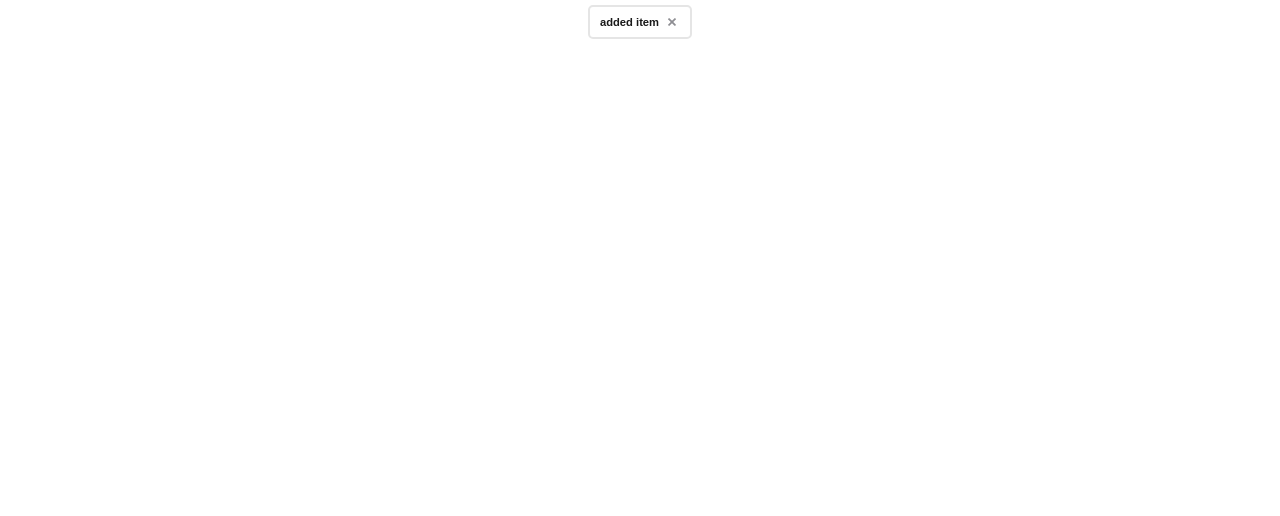
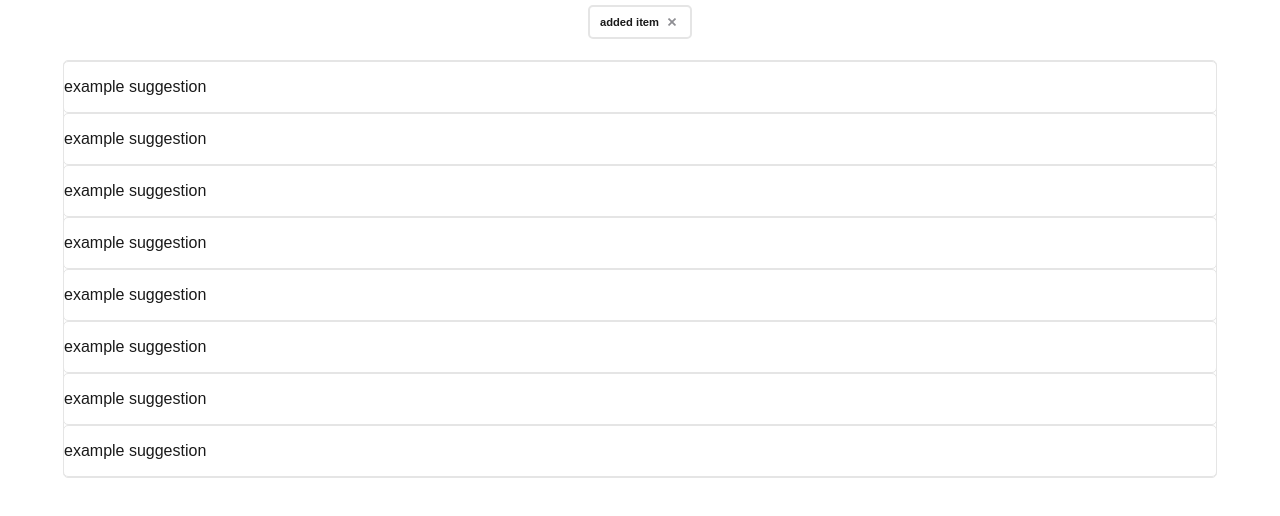
Before and after one commit to lkostrowski/component-for-autocomplete, a React (Create React App) app: page / in a window 1280 px wide. Shown: the top 516 px of the page. Built offline with nearby package versions, Linux system fonts and the light colour scheme.

Commit message:
Created suggestions list and suggestions list item

```diff
--- a/src/app/app.tsx
+++ b/src/app/app.tsx
@@ -1,5 +1,6 @@
 import React from 'react';
 import { LabelForAddedItem } from './components/labelForAddedItem/labelForAddedItem.component';
+import { SuggestionsList } from './components/suggestionsList/suggestionsList.component';
 import './app.scss';
 
 function App(): JSX.Element {
@@ -9,6 +10,7 @@ function App(): JSX.Element {
                 onClose={() => console.log('on close')}
                 title={'added item'}
             />
+            <SuggestionsList />
         </div>
     );
 }
--- /dev/null
+++ b/src/app/components/suggestionsList/suggestionsList.component.scss
@@ -0,0 +1,11 @@
+@import "../../styles/mixins/mixins.scss";
+@import "../../styles/placeholders/placeholders.scss";
+@import "../../styles/variables/variables.scss";
+
+.suggestions-list {
+    @extend %columnCentered;
+    @extend %paletteWhiteWithBorder;
+    border: 1px solid $color_light;
+    padding: 0;
+    width: 90vw;
+}
--- /dev/null
+++ b/src/app/components/suggestionsList/suggestionsList.component.tsx
@@ -0,0 +1,21 @@
+import React from 'react';
+import { SuggestionsListItem } from '../suggestionsListItem/suggestionsListItem.component';
+import './suggestionsList.component.scss';
+
+interface SuggestionsListProps {
+}
+
+export function SuggestionsList({}: SuggestionsListProps): JSX.Element {
+    return (
+        <ul className="suggestions-list">
+            <SuggestionsListItem suggestion={'example suggestion'} />
+            <SuggestionsListItem suggestion={'example suggestion'} />
+            <SuggestionsListItem suggestion={'example suggestion'} />
+            <SuggestionsListItem suggestion={'example suggestion'} />
+            <SuggestionsListItem suggestion={'example suggestion'} />
+            <SuggestionsListItem suggestion={'example suggestion'} />
+            <SuggestionsListItem suggestion={'example suggestion'} />
+            <SuggestionsListItem suggestion={'example suggestion'} />
+        </ul>
+    );
+}
--- /dev/null
+++ b/src/app/components/suggestionsListItem/suggestionsListItem.component.scss
@@ -0,0 +1,13 @@
+@import "../../styles/mixins/mixins.scss";
+@import "../../styles/placeholders/placeholders.scss";
+@import "../../styles/variables/variables.scss";
+
+.suggestions-list-item {
+    @extend %paletteWhiteWithBorder;
+    @extend %rowLeft;
+    border: 1px solid $color_light;
+    cursor: pointer;
+    margin: 0;
+    padding: 0;
+    width: 90vw;
+}
--- /dev/null
+++ b/src/app/components/suggestionsListItem/suggestionsListItem.component.tsx
@@ -0,0 +1,16 @@
+import React from 'react';
+import './suggestionsListItem.component.scss';
+
+interface SuggestionsListItemProps {
+    suggestion: string;
+}
+
+export function SuggestionsListItem({
+    suggestion
+}: SuggestionsListItemProps): JSX.Element {
+    return (
+        <li className="suggestions-list-item">
+            <p>{suggestion}</p>
+        </li>
+    );
+}
--- a/src/app/styles/placeholders/flexColumnsRows.scss
+++ b/src/app/styles/placeholders/flexColumnsRows.scss
@@ -9,6 +9,10 @@
     @include setFlexDisplay(row, center, center);
 }
 
+%rowLeft {
+    @include setFlexDisplay(row, flex-start, center);
+}
+
 %rowSpaceBetween {
     @include setFlexDisplay(row, space-between, center);
 }
```
